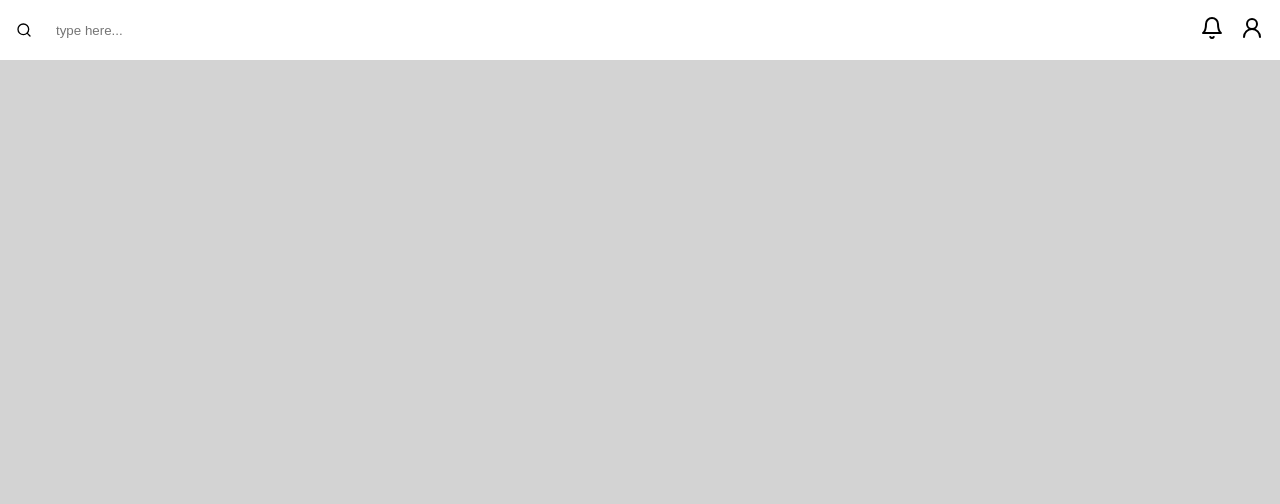
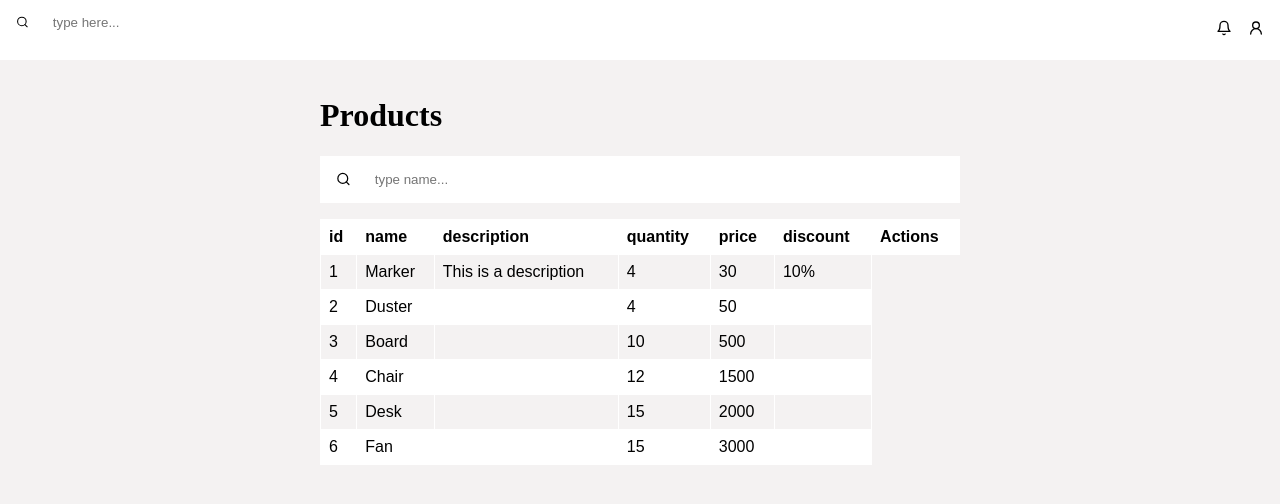
Before and after one commit to nitesh-cloveit/bhadra-ims-frontend, a React (Vite) app: page / in a window 1280 px wide. Shown: the top 504 px of the page. Built offline with nearby package versions, Linux system fonts and the light colour scheme.

Commit message:
feat: search product by name

```diff
--- a/src/App.css
+++ b/src/App.css
@@ -1,6 +1,6 @@
 body {
   margin: 0;
-  background-color:lightgray;
+  background-color:rgba(244, 242, 242, 0.949);
   width: 100vw;
 }
 
@@ -37,18 +37,23 @@ tr:nth-child(even) {
 .search-container {
   display: flex;
   align-items: center;
-  margin-left: 16px;
+  background-color: white;
+  margin-bottom: 16px;
+  padding: 8px 16px;
 }
 
 input {
   border: none;
-  padding: 4px 8px;
+  padding: 8px 8px;
+  width: 100%;
 }
 
 .icon {
   margin-right: 16px;
 }
 
-/* .icon, .search {
-  width: ;
-} */
+.icon, .search {
+  color: black;
+  height: 16px;
+  width: 16px;
+}
--- a/src/App.tsx
+++ b/src/App.tsx
@@ -4,10 +4,10 @@ import Table from "./components/table";
 
 function App() {
   return (
-    <>
+    <div style={{ display: "flex", flexDirection: "column", gap: 16 }}>
       <Header />
-      {/* <Table /> */}
-    </>
+      <Table />
+    </div>
   );
 }
 
--- a/src/components/table.tsx
+++ b/src/components/table.tsx
@@ -1,20 +1,58 @@
+import { useEffect, useState } from "react";
+import { Search } from "lucide-react";
 import Data from "../../data.json";
 
 const Table = () => {
-  console.log(Data);
+  const [searchText, setSearchText] = useState("");
+  const [filteredData, setFilteredData] = useState(Data);
+
   const headerKeys = Object.keys(Data[0]);
-  console.log(headerKeys);
+
+  const filterByName = (name: string) => {
+    // filter Data by name
+    const filteredData = Data.filter(
+      (item) => item.name.toLowerCase() == name.toLowerCase()
+    );
+    setFilteredData(filteredData);
+    return filteredData;
+  };
+
+  // filter data by name on search text change
+  useEffect(() => {
+    if (searchText !== "") {
+      filterByName(searchText);
+    } else {
+      setFilteredData(Data);
+    }
+  }, [searchText]);
+
+  // filterByName("marker");
+
   return (
-    <table style={{ width: "50%", margin: "auto" }}>
+    <div style={{ width: "50%", margin: "auto" }}>
+      <h1>Products</h1>
+      {false && <p>TRUE</p>}
+      <div className="search-container">
+        <Search width={16} height={16} className="icon search" />
+        <input
+          placeholder="type name..."
+          onChange={(e) => {
+            setSearchText(e.target.value);
+          }}
+        />
+        {/* <button style={{ marginLeft: 16, padding: "4px 16px"}} onClick={() => filterByName(searchText)}>Search</button> */}
+      </div>
+      <table>
         <thead>
           <tr>
             {headerKeys.map((key) => (
               <th key={key}>{key}</th>
             ))}
+            <th>Actions</th>
           </tr>
         </thead>
         <tbody>
-        {Data.map((item) => (
+          {filteredData.map((item) => (
             <tr key={item.id}>
               <td>{item.id}</td>
               <td>{item.name}</td>
@@ -26,6 +64,12 @@ const Table = () => {
           ))}
         </tbody>
       </table>
+      {filteredData.length === 0 && (
+        <p style={{ width: "100%", textAlign: "center" }}>
+          This product is not available!!
+        </p>
+      )}
+    </div>
   );
 };
 
```
Also changed, not shown: src/components/avatar.tsx (added). Lines whose indentation alone changed are shown as unchanged.
